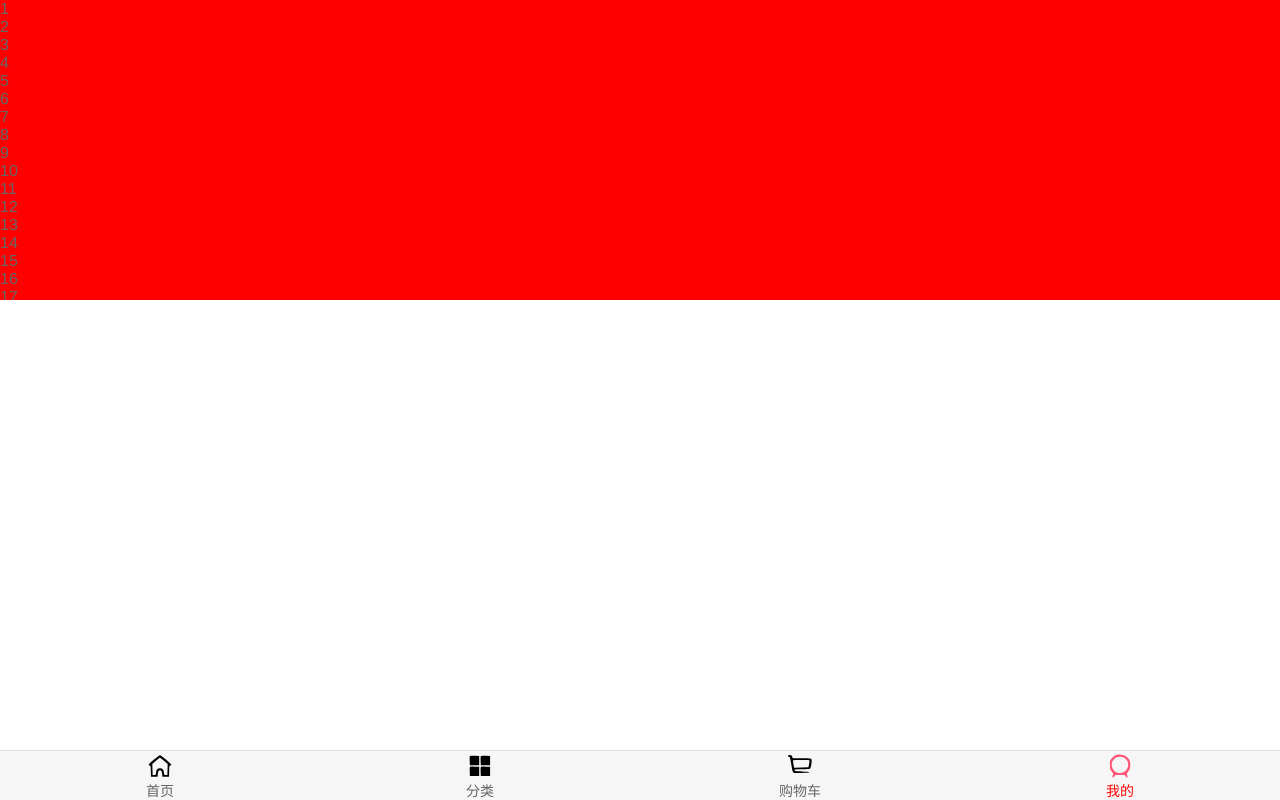
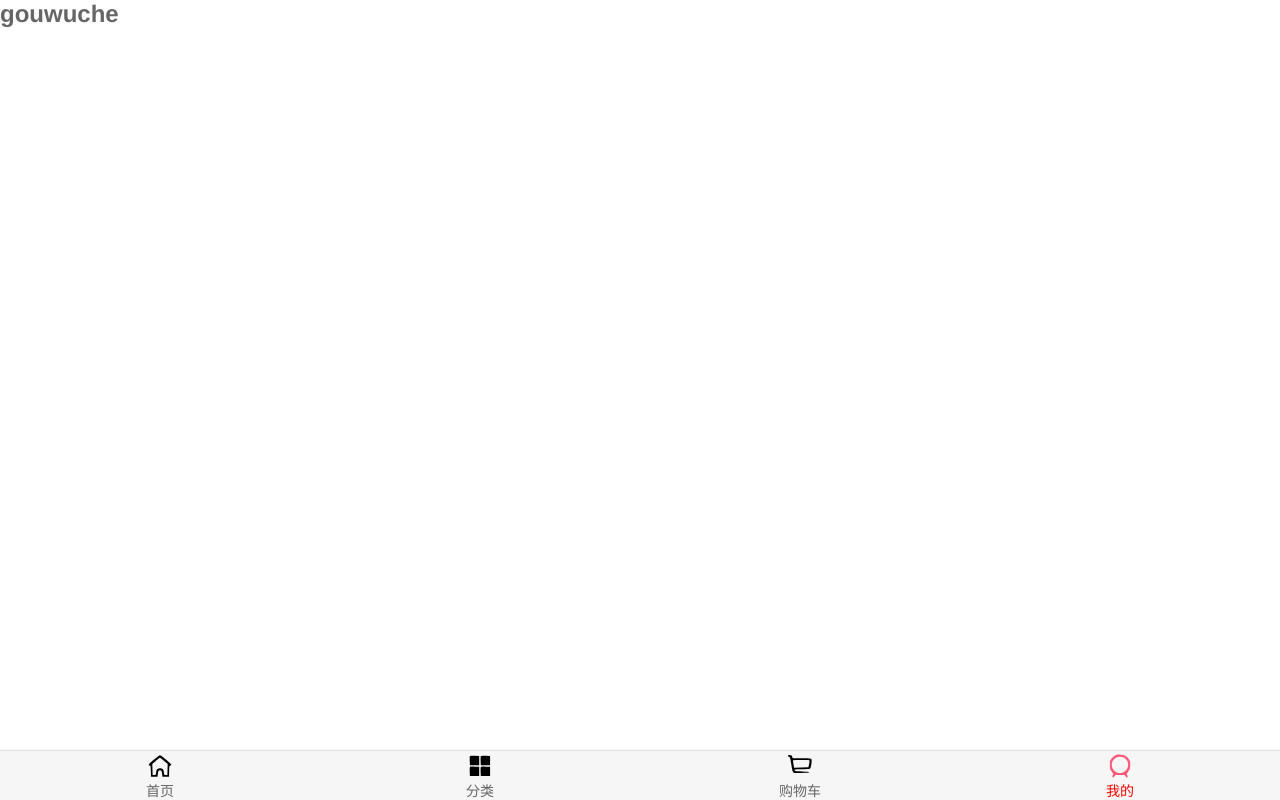
Before and after one commit to Mr-wangerniu/supmall, a Vue app: page /profile in a window 1280 px wide. Built offline with nearby package versions, Linux system fonts and the light colour scheme; the HTML template or start-up script is replaced by a standard one.

Commit message:
tabcontrol changed

```diff
--- a/src/components/common/betterscroll/BetterScroll.vue
+++ b/src/components/common/betterscroll/BetterScroll.vue
@@ -19,6 +19,10 @@
       probeType: {
         type: Number,
         default: 0
+      },
+      pullUpLoad: {
+        type: Boolean,
+        default: false
       }
     },
     mounted() {
@@ -32,10 +36,20 @@
       })
 
       //监听滚动位置
-      this.scroll.on('scroll',(position) => {
-        // console.log(position);
-        this.$emit('scroll',position)
-      })
+      if(this.probeType == 3 || this.probeType == 3) {
+        this.scroll.on('scroll',(position) => {
+          // console.log(position);
+          this.$emit('scroll',position)
+        })
+      }
+
+      //监听scroll滚到底部
+      if(this.pullUpLoad) {
+        this.scroll.on('pullingUp',() => {
+          // console.log('已经到底部了！');
+          this.$emit('havePulling')
+        })
+      }
 
       this.scroll.refresh()
 
--- a/src/views/home/Home.vue
+++ b/src/views/home/Home.vue
@@ -1,16 +1,30 @@
 <template>
   <div id="home">
     <nav-bar class="home-nav"><div slot="center">购物街</div></nav-bar>
+    <tab-control
+      :title="['流行','新款','精选']"
+      @tabClick="tabClick"
+      ref="tabControl1"
+      class="tab-control"
+      v-show="isTabFixed"/>
     <better-scroll
       ref="homeScroll"
       :probeType="3"
       @scroll="contentScroll"
       class="home-content"
+      :pull-up-load="true"
+      @havePulling="loadMore"
     >
-        <home-swiper :banners="banners"></home-swiper>
+        <home-swiper
+          :banners="banners"
+          @swipeImageLoad="swipeImageLoad"/>
         <home-recommend-view :recommends="recommends"/>
         <feature-view/>
-        <tab-control class="tab-control" :title="['流行','新款','精选']" @tabClick="tabClick"/>
+        <tab-control
+          :title="['流行','新款','精选']"
+          @tabClick="tabClick"
+          ref="tabControl2"
+          />
         <goods-list :goods="goodsListInfo" />
     </better-scroll>
     <back-top @click.native="backTopClick" v-show="isShow"/>
@@ -52,7 +66,9 @@
           'sell': {page: 0,list: []},
         },
         position: { },
-        isShow: false
+        isShow: false,
+        tabOffsetTop: 0,
+        isTabFixed: false
       }
     },
     computed: {
@@ -73,16 +89,18 @@
 
     },
     mounted() {
-      // 3 监听item中图片加载完成
+
+      // 1 监听item中图片加载完成事件
       this.$bus.$on('itemImageLoad',() => {
-        // console.log('itemImageLoad');
-        if(this.$refs.homeScroll.scroll)
-          this.$refs.homeScroll.scroll.refresh()
-        // console.log(this.$refs.homeScroll.scroll);
+        this.$refs.homeScroll.scroll.refresh()
       })
+      // 2 获取tabControl的offsetTop
+      // 所有的组件都有一个属性$el: 用于获取组件中的元素
+      this.tabOffsetTop = this.$refs.tabControl
     },
     methods: {
-      // 1 事件监听相关代码
+      // 一 事件监听相关代码
+      // 1 判断点的哪一个项目
       tabClick(index) {
         switch (index) {
           case 0:
@@ -95,18 +113,33 @@
             this.currentItem = 'sell'
             break
         }
+        this.$refs.tabControl1.currentIndex = index
+        this.$refs.tabControl2.currentIndex = index
+
       },
-      // 回到顶部代码
+      // 2 回到顶部代码
       backTopClick() {
-        this.$refs.homeScroll.scroll.scrollTo(0,0,500)
+        // 是否回到顶部
+        if(this.$refs.homeScroll.scroll)
+          this.$refs.homeScroll.scroll.scrollTo(0,0,500)
       },
-      // 通过$emit拿到position信息
+      // 3 监听滚动位置(1 回到顶部是否显示 2 是否吸顶)
       contentScroll(position) {
         this.position = position
         // position.y < 1000
-        this.isShow = (-position.y) > 1000
+        this.isShow = (-position.y) > this.tabOffsetTop
+        this.isTabFixed = (-position.y) > this.tabOffsetTop
       },
-      //加载更多代码
+      // 4 加载更多代码
+      loadMore() {
+        this.mgetHomeGoods(this.currentItem)
+        // console.log('havePulling');
+      },
+      // 5 图片加载完成后...
+      swipeImageLoad() {
+        this.tabOffsetTop = this.$refs.tabControl2.$el.offsetTop
+        console.log(this.$refs.tabControl.$el.offsetTop);
+      },
 
       // 2 网络请求相关代码
       mgetHomeMultidata() {
@@ -121,10 +154,21 @@
         getHomeGoods(type,page).then(res => {
           this.goods[type].list.push(...res.data.list)
           this.goods[type].page += 1
-          // this.$refs.homeScroll.scroll.finishPullUp()
+          this.$refs.homeScroll.scroll.finishPullUp()
         })
       },
 
+      // 防抖函数
+      debounce(func,delayTime) {
+        let timer = null
+        return function(...args) {
+          if(timer)
+            clearTimeout(timer)
+          timer = setTimeout(() => {
+            func.apply(this,args)
+          },delayTime)
+        }
+      }
 
     }
   }
@@ -141,16 +185,28 @@
     background-color: var(--color-tint);
     color: white;
   }
-  .tab-control {
-    position: sticky;
-    top: 44px;
-    z-index: 9;
-  }
+  /*.tab-control {*/
+  /*  position: sticky;*/
+  /*  top: 44px;*/
+  /*  z-index: 9;*/
+  /*}*/
   .home-content{
+    overflow: hidden;
     position: absolute;
     top: 44px;
     bottom: 49px;
     left: 0;
     right: 0;
   }
+  /*.fixed {*/
+  /*  position: fixed;*/
+  /*  left: 0;*/
+  /*  top: 44px;*/
+  /*  right: 0;*/
+  /*}*/
+  .tab-control {
+    position: relative;
+    z-index: 9;
+    top: 44px;
+  }
 </style>
--- a/src/views/home/childcomponents/HomeSwiper.vue
+++ b/src/views/home/childcomponents/HomeSwiper.vue
@@ -1,8 +1,8 @@
 <template>
   <swiper>
-    <swiper-item v-for="item in banners">
+    <swiper-item v-for="(item,number) in banners" :key="number">
       <a :href="item.link">
-        <img :src="item.image" alt="">
+        <img :src="item.image" alt="" @load="imageLoad">
       </a>
     </swiper-item>
   </swiper>
@@ -20,6 +20,20 @@
         }
       }
     },
+    data() {
+      return {
+        isLoad: true
+      }
+    },
+    methods: {
+      imageLoad() {
+        // 监听图片，加载完成则向父组件发送事件
+        if(this.isLoad) {
+          this.$emit('swipeImageLoad')
+          this.isLoad = !this.isLoad
+        }
+      }
+    },
     components: {
       Swiper,
       SwiperItem
--- a/src/views/profile/Profile.vue
+++ b/src/views/profile/Profile.vue
@@ -1,129 +1,24 @@
 <template>
-  <div class="wrapper">
-    <better-scroll class="content" :probeType="3">
-      <ul>
-        <li>1</li>
-        <li>2</li>
-        <li>3</li>
-        <li>4</li>
-        <li>5</li>
-        <li>6</li>
-        <li>7</li>
-        <li>8</li>
-        <li>9</li>
-        <li>10</li>
-        <li>11</li>
-        <li>12</li>
-        <li>13</li>
-        <li>14</li>
-        <li>15</li>
-        <li>16</li>
-        <li>17</li>
-        <li>18</li>
-        <li>19</li>
-        <li>20</li>
-        <li>21</li>
-        <li>22</li>
-        <li>23</li>
-        <li>24</li>
-        <li>25</li>
-        <li>26</li>
-        <li>27</li>
-        <li>28</li>
-        <li>29</li>
-        <li>30</li>
-        <li>31</li>
-        <li>32</li>
-        <li>33</li>
-        <li>34</li>
-        <li>35</li>
-        <li>36</li>
-        <li>37</li>
-        <li>38</li>
-        <li>39</li>
-        <li>40</li>
-        <li>41</li>
-        <li>42</li>
-        <li>43</li>
-        <li>44</li>
-        <li>45</li>
-        <li>46</li>
-        <li>47</li>
-        <li>48</li>
-        <li>49</li>
-        <li>50</li>
-        <li>51</li>
-        <li>52</li>
-        <li>53</li>
-        <li>54</li>
-        <li>55</li>
-        <li>56</li>
-        <li>57</li>
-        <li>58</li>
-        <li>59</li>
-        <li>60</li>
-        <li>61</li>
-        <li>62</li>
-        <li>63</li>
-        <li>64</li>
-        <li>65</li>
-        <li>66</li>
-        <li>67</li>
-        <li>68</li>
-        <li>69</li>
-        <li>70</li>
-        <li>71</li>
-        <li>72</li>
-        <li>73</li>
-        <li>74</li>
-        <li>75</li>
-        <li>76</li>
-        <li>77</li>
-        <li>78</li>
-        <li>79</li>
-        <li>80</li>
-        <li>81</li>
-        <li>82</li>
-        <li>83</li>
-        <li>84</li>
-        <li>85</li>
-        <li>86</li>
-        <li>87</li>
-        <li>88</li>
-        <li>89</li>
-        <li>90</li>
-        <li>91</li>
-        <li>92</li>
-        <li>93</li>
-        <li>94</li>
-        <li>95</li>
-        <li>96</li>
-        <li>97</li>
-        <li>98</li>
-        <li>99</li>
-        <li>100</li>
-      </ul>
-    </better-scroll>
+  <div>
+    <h2>gouwuche</h2>
   </div>
 </template>
 
 <script>
-  import BetterScroll from "components/common/betterscroll/BetterScroll";
   export default {
     name: "Profile",
     components: {
-      BetterScroll
     }
   }
 </script>
 
 <style scoped>
-  .wrapper{
-    height: 300px;
-    /*position: fixed;*/
-  }
-.content{
-  overflow: hidden;
-  background-color: red;
-}
+/*  .wrapper{*/
+/*    height: 300px;*/
+/*    !*position: fixed;*!*/
+/*  }*/
+/*.content{*/
+/*  overflow: hidden;*/
+/*  background-color: red;*/
+/*}*/
 </style>
```
